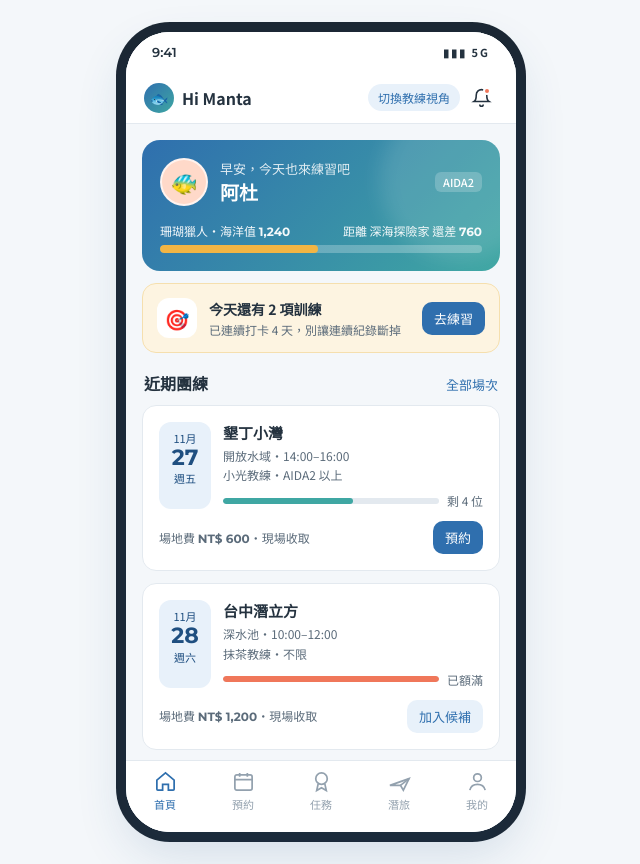
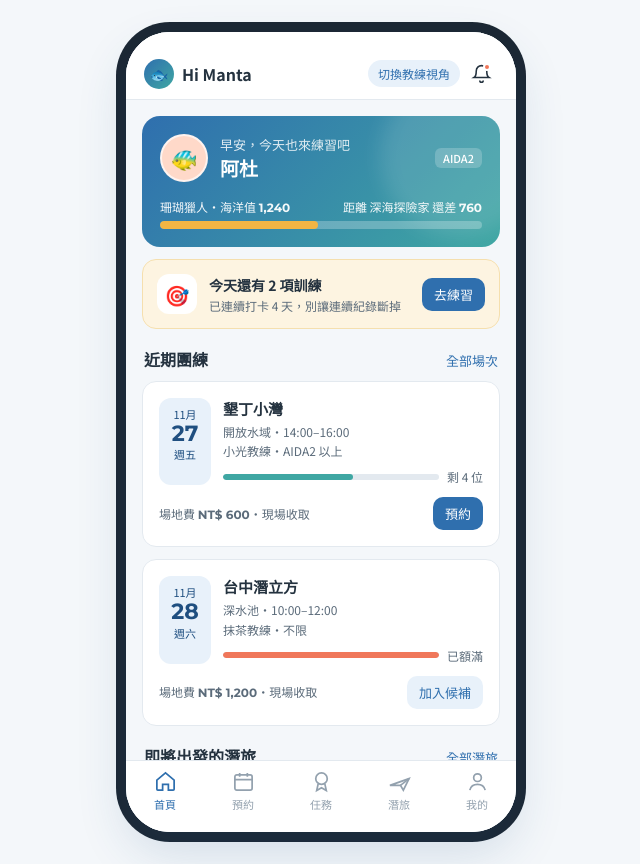
Before and after one commit to wennyping/dq-proposal-033b22, a plain HTML site: page index.html in a window 1280 px wide. Shown: the whole page, without its empty margins (319-959 px from the left). Drawn offline with Linux system fonts and the light colour scheme.

Commit message:
移除模擬狀態列

```diff
--- a/index.html
+++ b/index.html
@@ -41,8 +41,7 @@ button{font:inherit;cursor:pointer;border:0;background:none;color:inherit}
 /* ---------- phone ---------- */
 .phone{width:390px;height:800px;background:#fff;border-radius:44px;box-shadow:0 20px 50px rgba(31,79,128,.16),0 0 0 10px #1c2733;position:relative;overflow:hidden;flex-shrink:0}
 .screen{position:absolute;inset:0;display:flex;flex-direction:column;background:var(--bg)}
-.statusbar{height:40px;display:flex;justify-content:space-between;align-items:center;padding:0 26px;font-size:13px;font-weight:600;background:#fff;flex-shrink:0}
-.appbar{height:52px;display:flex;align-items:center;justify-content:space-between;padding:0 18px;background:#fff;border-bottom:1px solid var(--line);flex-shrink:0}
+.appbar{height:68px;padding-top:16px !important;display:flex;align-items:center;justify-content:space-between;padding:0 18px;background:#fff;border-bottom:1px solid var(--line);flex-shrink:0}
 .appbar .brand{display:flex;align-items:center;gap:8px;font-weight:700}
 .logo{width:30px;height:30px;border-radius:50%;background:linear-gradient(135deg,var(--ocean),var(--sea));display:grid;place-items:center;color:#fff;font-size:15px}
 .appbar .title{font-size:17px;font-weight:700}
@@ -186,6 +185,7 @@ button{font:inherit;cursor:pointer;border:0;background:none;color:inherit}
 @media (max-width:430px){
   .stage{padding:0;min-height:0;display:block}
   .phone{width:100%;height:100svh;border-radius:0;box-shadow:none}
+  .appbar{height:52px;padding-top:0 !important}
 }
 </style>
 </head>
@@ -193,7 +193,6 @@ button{font:inherit;cursor:pointer;border:0;background:none;color:inherit}
 <div class="stage">
   <div class="phone" id="phone">
     <div class="screen">
-      <div class="statusbar"><span class="num">9:41</span><span style="letter-spacing:2px;font-size:11px">▮▮▮ 5G</span></div>
       <div class="appbar" id="appbar"></div>
       <div class="content" id="content"></div>
       <nav class="tabbar" id="tabbar"></nav>
```
